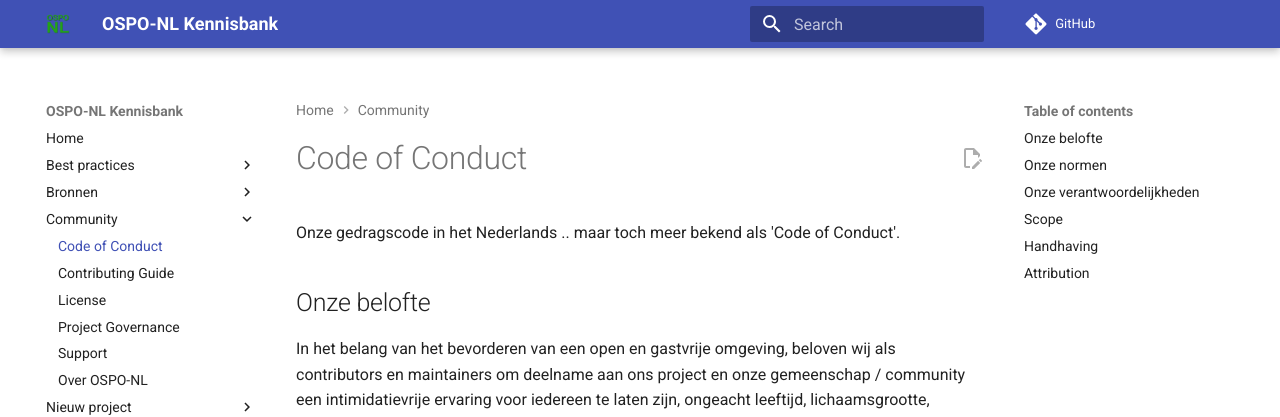
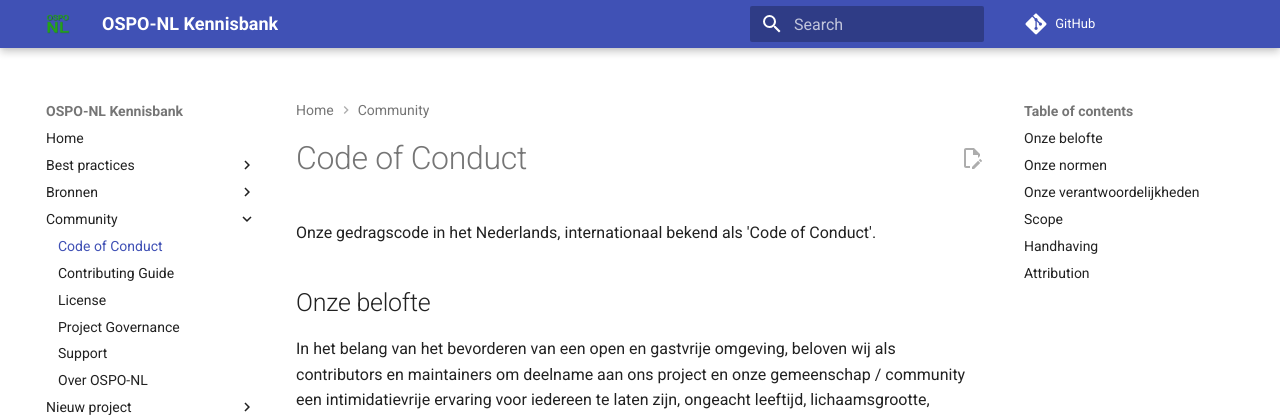
Before and after one commit to ospo-nl/kennisbank, an MkDocs documentation site: the page built from docs/community/CODE_OF_CONDUCT.md, in a window 1280 px wide and 900 px high. Shown: the top 417 px of the window. Built offline with MkDocs 1.6.1 and Material for MkDocs 9.7.7, drawn with Linux system fonts in a browser that asks for light colours; comment, search, counter and statistics services are not loaded.

Commit message:
taalkundige verbetering
Co-authored-by: Nico Rikken <nico.rikken@alliander.com>
Signed-off-by: Marc van Andel <2315396+marcvanandel@users.noreply.github.com>

```diff
--- a/docs/community/CODE_OF_CONDUCT.md
+++ b/docs/community/CODE_OF_CONDUCT.md
@@ -1,6 +1,6 @@
 # Code of Conduct
 
-Onze gedragscode in het Nederlands .. maar toch meer bekend als 'Code of Conduct'.
+Onze gedragscode in het Nederlands, internationaal bekend als 'Code of Conduct'.
 
 ## Onze belofte
 
```
